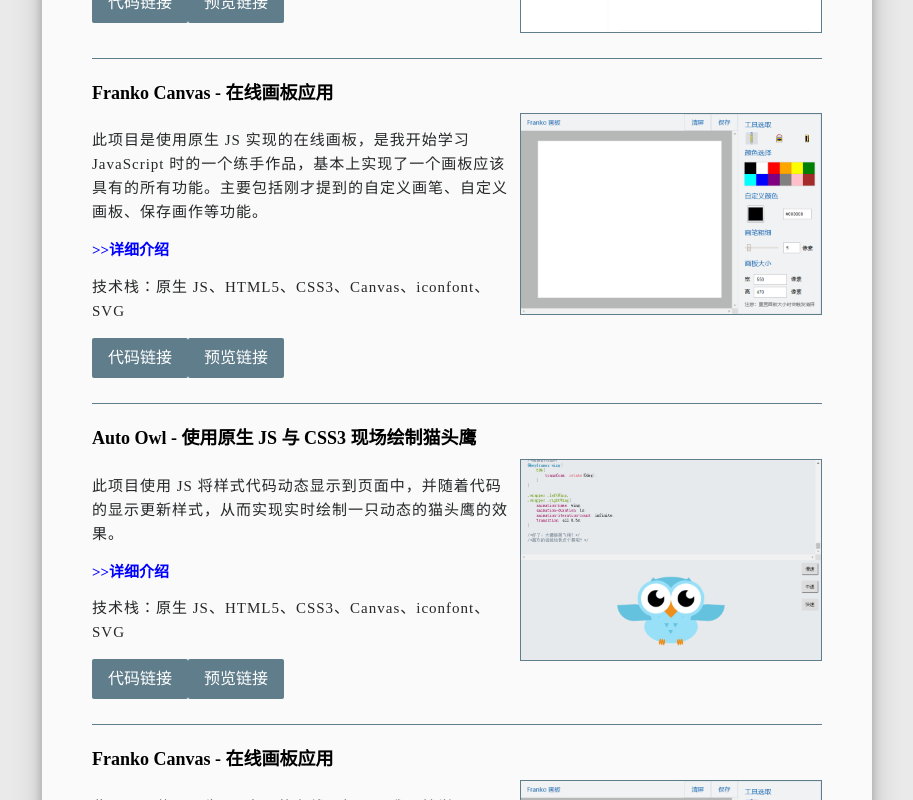
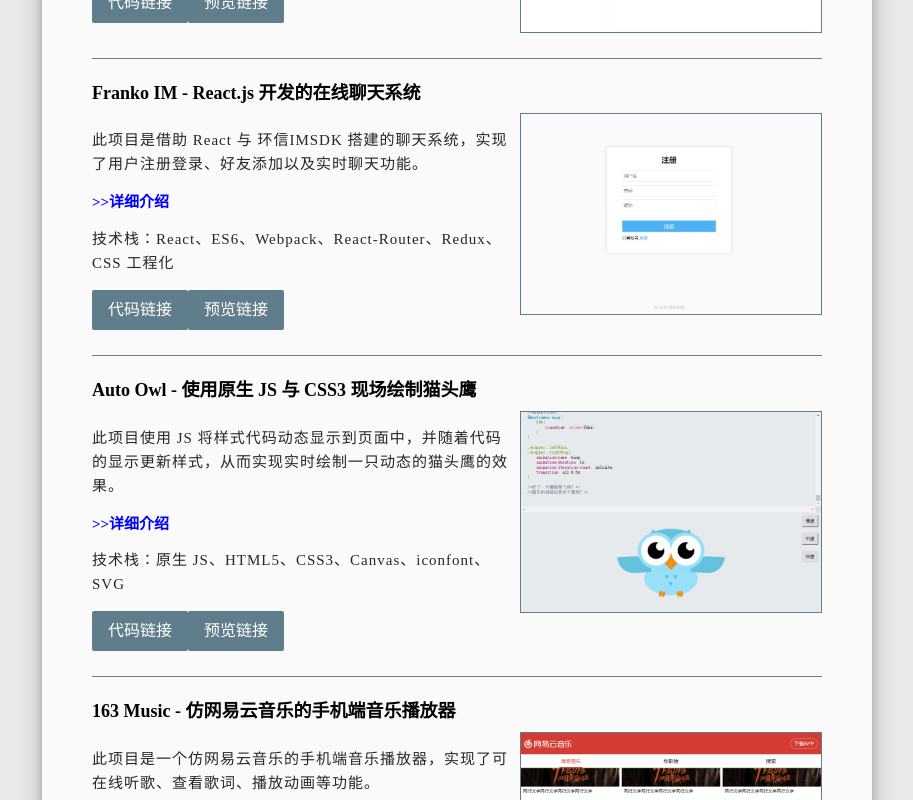
Before and after one commit to FanKaiqiang/vue-resume, a Vue app: page /#/project in a window 1280 px wide. Shown: the part 1760-2560 px from the top of the page, without its empty margins (333-1246 px from the left). Built offline with nearby package versions, Linux system fonts and the light colour scheme.

Commit message:
重新构建

```diff
--- a/src/components/Project.vue
+++ b/src/components/Project.vue
@@ -102,22 +102,22 @@
         </div>
       </div>
       <div class="job">
-        <h4>Franko Canvas - 在线画板应用</h4>
+        <h4>Franko IM - React.js 开发的在线聊天系统</h4>
         <div class="inner">
           <div class="msg">
-            <p>此项目是使用原生 JS 实现的在线画板，是我开始学习 JavaScript 时的一个练手作品，基本上实现了一个画板应该具有的所有功能。主要包括刚才提到的自定义画笔、自定义画板、保存画作等功能。</p>
-            <a href="https://github.com/FanKaiqiang/Franko-canvas/blob/master/README.md">>>详细介绍</a>
-            <p>技术栈：原生 JS、HTML5、CSS3、Canvas、iconfont、SVG</p>
+            <p>此项目是借助 React 与 环信IMSDK 搭建的聊天系统，实现了用户注册登录、好友添加以及实时聊天功能。</p>
+            <a target="_blank" href="https://github.com/FanKaiqiang/Instant-Messaging">>>详细介绍</a>
+            <p>技术栈：React、ES6、Webpack、React-Router、Redux、CSS 工程化</p>
 
-            <a href="https://github.com/FanKaiqiang/Franko-canvas/blob/master/README.md">
+            <a target="_blank" href="https://github.com/FanKaiqiang/Instant-Messaging">
               <button class="link">代码链接</button>
             </a>
 
-            <a href="https://github.com/FanKaiqiang/Franko-canvas/blob/master/README.md">
+            <a target="_blank" href="http://franko.top/Instant-Messaging">
               <button class="link">预览链接</button>
             </a>
           </div>
-          <img src="../assets/pro1.png">
+          <img src="../assets/pro6.png">
         </div>
       </div>
       <div class="job">
@@ -125,14 +125,14 @@
         <div class="inner">
           <div class="msg">
             <p>此项目使用 JS 将样式代码动态显示到页面中，并随着代码的显示更新样式，从而实现实时绘制一只动态的猫头鹰的效果。</p>
-            <a href="https://github.com/FanKaiqiang/auto-owl">>>详细介绍</a>
+            <a target="_blank" href="https://github.com/FanKaiqiang/auto-owl">>>详细介绍</a>
             <p>技术栈：原生 JS、HTML5、CSS3、Canvas、iconfont、SVG</p>
 
-            <a href="https://github.com/FanKaiqiang/auto-owl">
+            <a target="_blank" href="https://github.com/FanKaiqiang/auto-owl">
               <button class="link">代码链接</button>
             </a>
 
-            <a href="http://franko.top/auto-owl">
+            <a target="_blank" href="http://franko.top/auto-owl">
               <button class="link">预览链接</button>
             </a>
           </div>
@@ -140,22 +140,22 @@
         </div>
       </div>
       <div class="job">
-        <h4>Franko Canvas - 在线画板应用</h4>
+        <h4>163 Music - 仿网易云音乐的手机端音乐播放器</h4>
         <div class="inner">
           <div class="msg">
-            <p>此项目是使用原生 JS 实现的在线画板，是我开始学习 JavaScript 时的一个练手作品，基本上实现了一个画板应该具有的所有功能。主要包括刚才提到的自定义画笔、自定义画板、保存画作等功能。</p>
-            <a href="https://github.com/FanKaiqiang/Franko-canvas/blob/master/README.md">>>详细介绍</a>
+            <p>此项目是一个仿网易云音乐的手机端音乐播放器，实现了可在线听歌、查看歌词、播放动画等功能。</p>
+            <a target="_blank" href="https://github.com/FanKaiqiang/music-demo/blob/master/README.md">>>详细介绍</a>
             <p>技术栈：原生 JS、HTML5、CSS3、Canvas、iconfont、SVG</p>
 
-            <a href="https://github.com/FanKaiqiang/Franko-canvas/blob/master/README.md">
+            <a target="_blank" href="https://github.com/FanKaiqiang/music-demo">
               <button class="link">代码链接</button>
             </a>
 
-            <a href="https://github.com/FanKaiqiang/Franko-canvas/blob/master/README.md">
+            <a target="_blank" href="http://franko.top/music-demo/src/index.html">
               <button class="link">预览链接</button>
             </a>
           </div>
-          <img src="../assets/pro1.png">
+          <img src="../assets/pro8.png">
         </div>
       </div>
       <hr>
```
Also changed, not shown: src/assets/pro6.png (added), src/assets/pro8.png (added), 1 other file (tests, documents, lock files or other folders).
